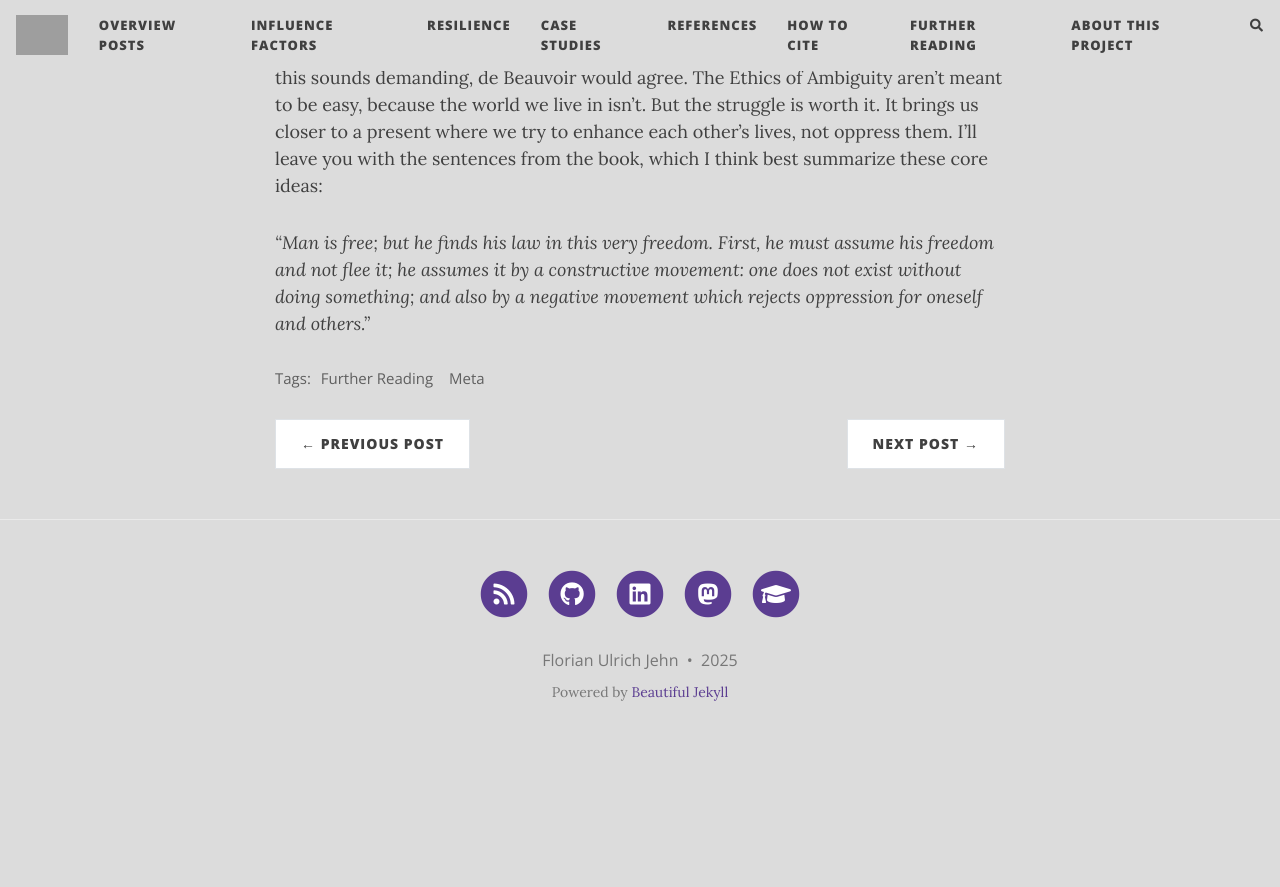
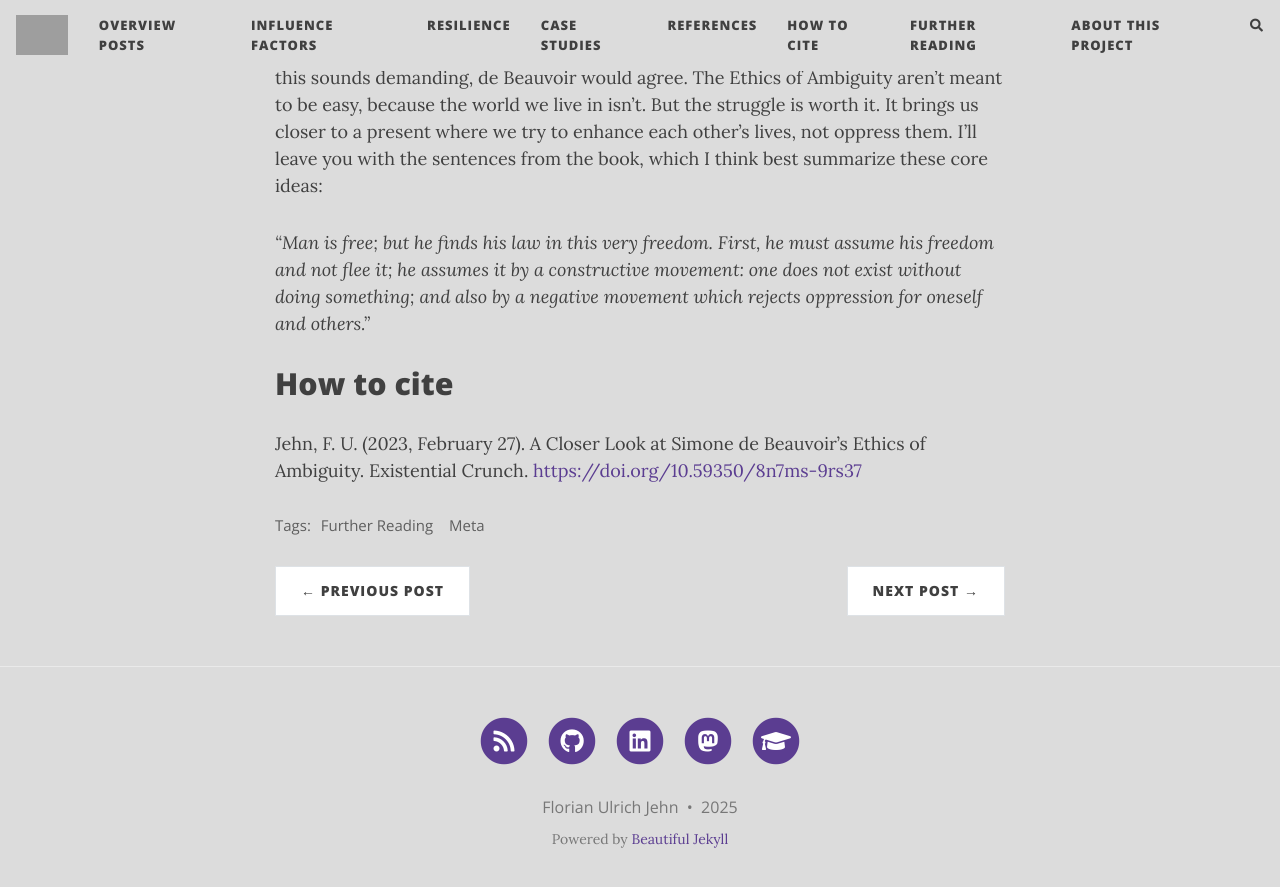
Before and after one commit to florianjehn/Societal_Collapse, a Jekyll site: the page built from _posts/2023-02-27-simone.md, in a window 1280 px wide and 900 px high, scrolled down 7617 px. Shown: the top 887 px of the window. Built offline with Jekyll 4.4.1, drawn with Linux system fonts in a browser that asks for light colours; nearby versions of some CDN libraries; comment, search, counter and statistics services are not loaded; before the commit the page ends 8370 px from its top, so only the background shows below that; grey boxes are pictures that could not be loaded.

Commit message:
Update 2023-02-27-simone.md

```diff
--- a/_posts/2023-02-27-simone.md
+++ b/_posts/2023-02-27-simone.md
@@ -136,3 +136,6 @@ De Beauvoir warns us: Humans tend to become oppressors slowly over time, when th
 You must not think that you are doing the morally right thing. If you are certain, you have taken a shortcut somewhere and ignored the ambiguity of the world. If you think this sounds demanding, de Beauvoir would agree. The Ethics of Ambiguity aren’t meant to be easy, because the world we live in isn’t. But the struggle is worth it. It brings us closer to a present where we try to enhance each other’s lives, not oppress them. I’ll leave you with the sentences from the book, which I think best summarize these core ideas:
 
 *“Man is free; but he finds his law in this very freedom. First, he must assume his freedom and not flee it; he assumes it by a constructive movement: one does not exist without doing something; and also by a negative movement which rejects oppression for oneself and others.”*
+
+# How to cite
+Jehn, F. U. (2023, February 27). A Closer Look at Simone de Beauvoir's Ethics of Ambiguity. Existential Crunch. [https://doi.org/10.59350/8n7ms-9rs37](https://doi.org/10.59350/8n7ms-9rs37)
```
